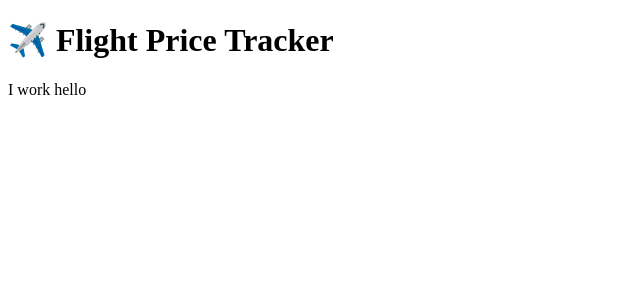
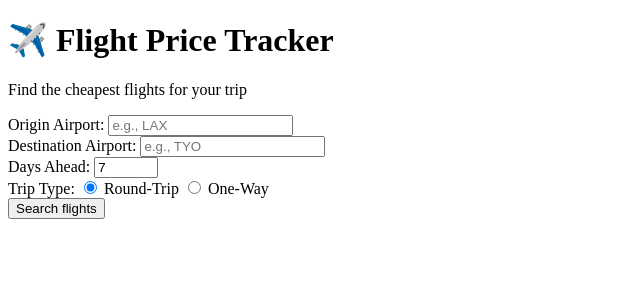
Before and after one commit to paoloprogram12/Flight-Price-Tracker, a Flask app: page / in a window 1280 px wide. Shown: the top 300 px of the page, without its empty margins (0-640 px from the left). Run offline with Flask 3, Linux system fonts and the light colour scheme.

Commit message:
added basic html for home page

```diff
--- a/flight_price_tracker/src/web/templates/index.html
+++ b/flight_price_tracker/src/web/templates/index.html
@@ -4,9 +4,38 @@
     <meta charset="UTF-8">
     <meta name="viewport" content="width=device-width, initial-scale=1.0">
     <title>Flight Price Tracker</title>
+    <link rel="stylesheet" href="{{ url_for('static', filename='style.css') }}">
 </head>
 <body>
     <h1>✈️ Flight Price Tracker</h1>
-    <p>I work hello</p>
+    <p>Find the cheapest flights for your trip</p>
+
+    <form action="/search" method="POST">
+        <div class="form-group">
+            <label for="origin">Origin Airport:</label>
+            <input type="text" id="origin" name="origin" placeholder="e.g., LAX" required>
+        </div>
+
+        <div class="form-group">
+            <label for="destination">Destination Airport:</label>
+            <input type="text" id="destination" name="destination" placeholder="e.g., TYO" required>
+        </div>
+
+        <div class="form-group">
+            <label for="days_ahead">Days Ahead:</label>
+            <input type="number" id="days_ahead" name="days_ahead" value="7" min="1" max="180">
+        </div>
+
+         <div class="form-group">
+      <label>Trip Type:</label>
+      <input type="radio" id="round_trip" name="trip_type" value="round-trip" checked>
+      <label for="round_trip">Round-Trip</label>
+
+      <input type="radio" id="one_way" name="trip_type" value="one-way">
+      <label for="one_way">One-Way</label>
+        </div>
+
+        <button type="submit">Search flights</button>
+    </form>
 </body>
 </html>
```
